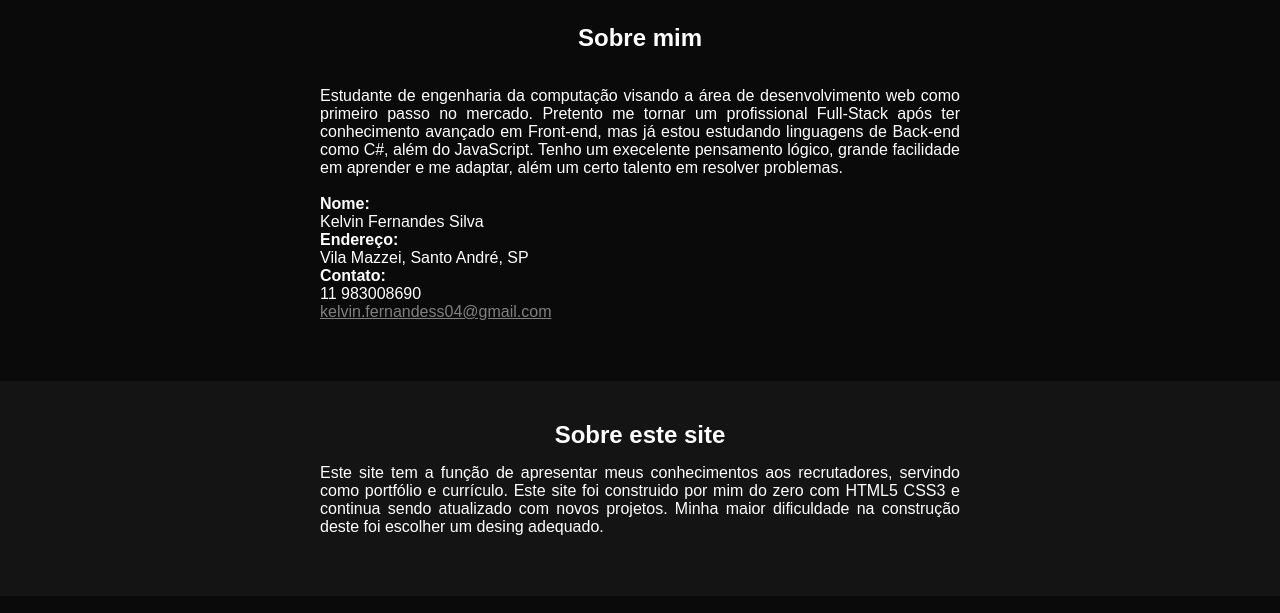
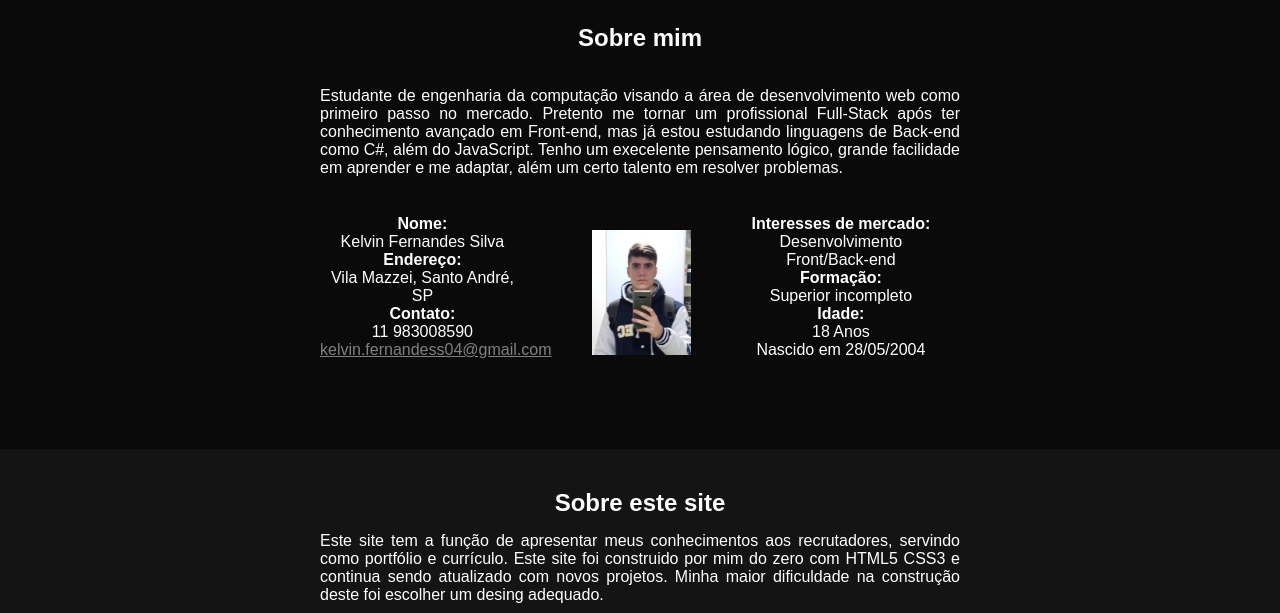
Before and after one commit to KelvinFS04/KelvinFS04.github.io, a plain HTML site: page index.html in a window 1280 px wide. Shown: the part 100-713 px from the top of the page. Drawn offline with Linux system fonts and the light colour scheme.

Commit message:
Conteúdo adicionado
Conteúdo da área "sobre mim" finalizado

```diff
--- a/Estilo.css
+++ b/Estilo.css
@@ -4,6 +4,13 @@
 
 }
 
+a{
+    color: gray;
+}
+
+a:hover{
+    color:blue;
+}
 
 body{
     font-size: 1em;
@@ -12,6 +19,7 @@ body{
     background-color: rgb(10, 10, 10);
     text-align: justify;
 }
+
 div{
     padding-top: 20px;
     padding-bottom: 30px;
@@ -34,16 +42,15 @@ h3{
 .containers{
     margin-left: 25%;
     margin-right: 25%;
-}
-
-a{
-    color: gray;
-}
-
-a:hover{
-    color:blue;
+    text-align: justify;
 }
 
 .fundoClaro{
     background-color:rgb(20, 20, 20);
 }
+
+.separaçãoContainers{
+    width: 32%;
+    display: inline-block;
+    text-align: center;
+}
--- a/index.html
+++ b/index.html
@@ -29,18 +29,32 @@
             </p>
             <br>
 
-            <span>
+            <div class="separaçãoContainers">
                 <strong>Nome:</strong><br>
                 Kelvin Fernandes Silva<br>
                 <strong>Endereço:</strong><br>
                 Vila Mazzei, Santo André, SP<br>
                 <strong>Contato:</strong><br>
-                11 983008690<br>
+                11 983008590<br>
                 <a href= "mailto: kelvin.fernandess04@gmail.com?subject=Referente ao site do GitHub Pages">kelvin.fernandess04@gmail.com</a>
 
-            </span>
+            </div>
 
+            <div class="separaçãoContainers">
+               <img src="Foto_pessoal.jpg" style="height: 125px; position: relative; left: 10px;">
 
+            </div>
+
+            <div class="separaçãoContainers" >
+                <strong>Interesses de mercado:</strong><br>
+                Desenvolvimento Front/Back-end<br>
+                <strong>Formação:</strong><br>
+                Superior incompleto<br>
+                <strong>Idade:</strong><br>
+                18 Anos <br>
+                Nascido em 28/05/2004
+
+            </div>
 
         </div>
 
```
Also changed, not shown: Foto_pessoal.jpg (added).
